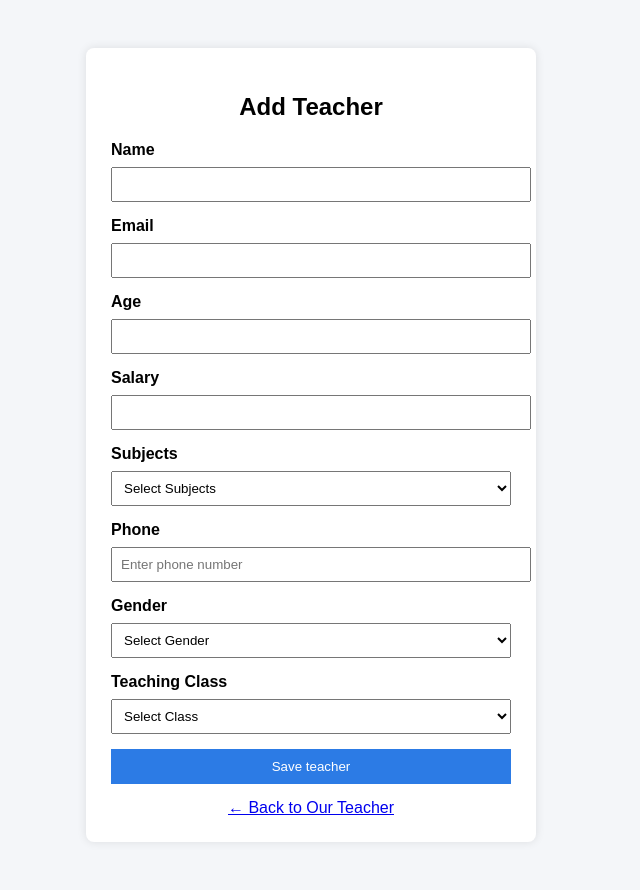
After one commit to Rupeshycho/djStdTeacher, a Django app: template crud/templates/teachers/teacher_form.html in a window 1280 px wide. The commit adds this page. Shown: the whole page, without its empty margins (329-969 px from the left). Run offline with Django 5.2, Linux system fonts and the light colour scheme; the template is opened without the code that fills it, so the values that code supplies are empty.

Commit message:
add teachers added

```diff
--- a/crud/crudapp/urls.py
+++ b/crud/crudapp/urls.py
@@ -3,9 +3,10 @@ from . import views
 
 urlpatterns = [
     path('', views.student_list, name='student_list'),
-    path('add/', views.student_add, name='student_create'),
+    path('student_create/', views.student_add, name='student_create'),
     path('<int:id>/', views.student_detail, name='student_detail'),
     path('<int:id>/edit/', views.student_edit, name='student_edit'),
     path('<int:id>/delete/', views.student_delete, name='student_delete'),
-    path('teacher/',views.teachers_list,name="teachers_list")
+    path('teacher/',views.teachers_list,name="teachers_list"),
+    path('add/', views.teacher_add, name="teacher_add"),
 ]
--- a/crud/templates/student_list.html
+++ b/crud/templates/students/student_list.html
@@ -39,6 +39,7 @@
 
 
 <a href="{% url 'student_create' %}" class="button add">+ Add New Student</a>
+<a href="{% url 'teacher_add' %}" class="button add">+ Add New Teacher</a>
 <a href="{% url 'teachers_list' %}" class="button add">👉Our Teachers </a>
 
 <table>
--- /dev/null
+++ b/crud/templates/teachers/teacher_form.html
@@ -0,0 +1,137 @@
+<!DOCTYPE html>
+<html>
+<head>
+    <title>Add Teacher</title>
+    <style>
+        body {
+            font-family: Arial, sans-serif;
+            background-color: #f4f6f9;
+            padding: 40px;
+        }
+
+        .container {
+            width: 400px;
+            margin: auto;
+            background: white;
+            padding: 25px;
+            border-radius: 8px;
+            box-shadow: 0 0 10px rgba(0,0,0,0.1);
+        }
+
+        h2 {
+            text-align: center;
+        }
+
+        label {
+            font-weight: bold;
+        }
+
+        input, select {
+            width: 100%;
+            padding: 8px;
+            margin: 8px 0 15px 0;
+        }
+
+        button {
+            width: 100%;
+            padding: 10px;
+            background-color: #2c7be5;
+            color: white;
+            border: none;
+            cursor: pointer;
+        }
+
+        button:hover {
+            background-color: #1a5fd0;
+        }
+
+        .back-link {
+            text-align: center;
+            display: block;
+            margin-top: 15px;
+        }
+    </style>
+</head>
+<body>
+
+<div class="container">
+
+    <h2>Add Teacher </h2>
+
+    <form method="POST">
+        {% csrf_token %}
+
+        <!-- Name -->
+        <label for="name">Name</label>
+        <input type="text" name="name" id="name" required>
+
+
+
+        <!-- Email -->
+        <label for="email">Email</label>
+        <input type="email" name="email" id="email" required>
+
+        <!-- Age -->
+        <label for="age">Age</label>
+        <input type="number" name="age" id="age" min="1" required>
+
+        <label for="salary">Salary</label>
+        <input type="number" name='salary' id="salary" min="10000" required>
+
+        <label for="subjects">Subjects</label>
+        <select name="subjects" id="subjects" required>
+            <option value="">Select Subjects</option>
+            <option value="MATH">Mathematics</option>
+            <option value="SCI">Science</option>
+            <option value="ENG">English</option>
+            <option value="NEPALI">Nepali </option>
+            <option value="SOCIAL">Social Studies</option>
+            <option value="ECO">Economics</option>
+        </select>
+
+        <label for="phone">Phone</label>
+        <input type="tel"
+            name="phone"
+            id="phone"
+            pattern="[0-9]{1,15}"
+            maxlength="15"
+            placeholder="Enter phone number"
+            required>
+
+        <!-- Gender -->
+        <label for="gender">Gender</label>
+        <select name="gender" id="gender" required>
+            <option value="">Select Gender</option>
+            <option value="M">Male</option>
+            <option value="F">Female</option>
+            <option value="O">Other</option>
+        </select>
+
+        <!-- Class -->
+        <label for="teacher_class">Teaching Class</label>
+        <select name="teacher_class" id="teacher_class" required>
+            <option value="">Select Class</option>
+            <option value="ONE">Class 1</option>
+            <option value="TWO">Class 2</option>
+            <option value="THREE">Class 3</option>
+            <option value="FOUR">Class 4</option>
+            <option value="FIVE">Class 5</option>
+            <option value="SIX">Class 6</option>
+            <option value="SEVEN">Class 7</option>
+            <option value="EIGHT">Class 8</option>
+            <option value="NINE">Class 9</option>
+            <option value="TEN">Class 10</option>
+        </select>
+
+        <button type="submit">Save teacher</button>
+
+    </form>
+
+    <a class="back-link" href="{% url 'student_list' %}">
+        ← Back to Our Teacher
+    </a>
+
+</div>
+
+</body>
+</html>
```
Also changed, not shown: crud/crudapp/views.py (+18 -20 lines), crud/templates/teachers/teachers_list.html (renamed from crud/templates/teachers_list.html, +16 -1 lines), crud/templates/students/student_delete.html (renamed from crud/templates/student_delete.html), crud/templates/students/student_edit.html (renamed from crud/templates/student_edit.html), crud/templates/students/student_form.html (renamed from crud/templates/student_form.html).
